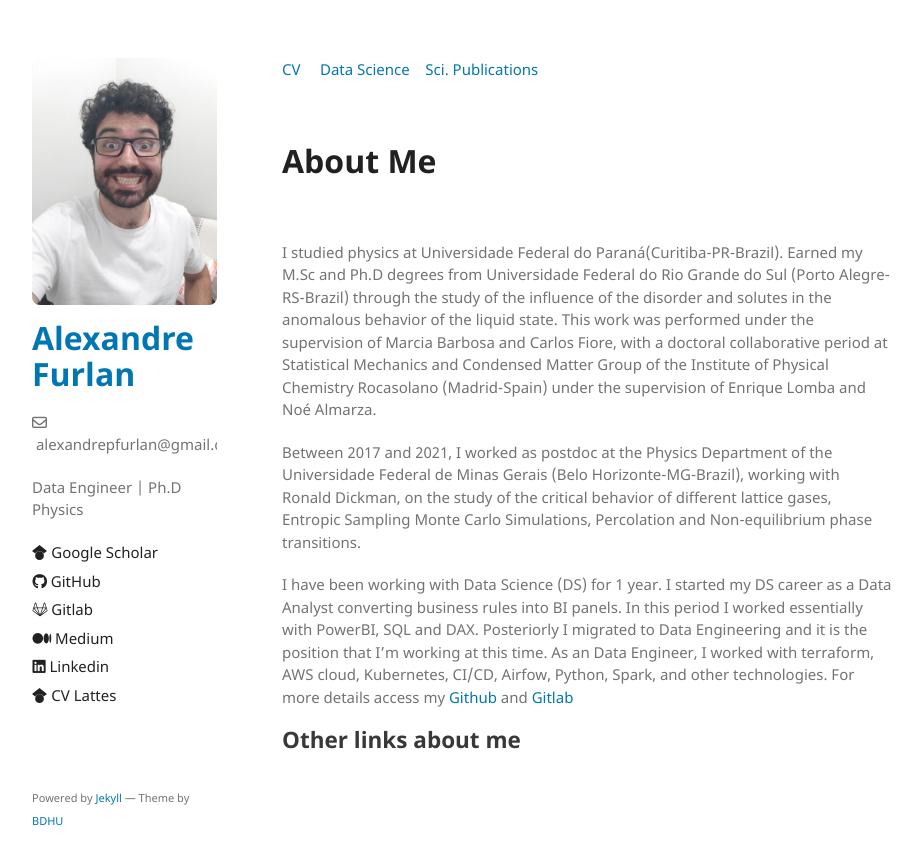
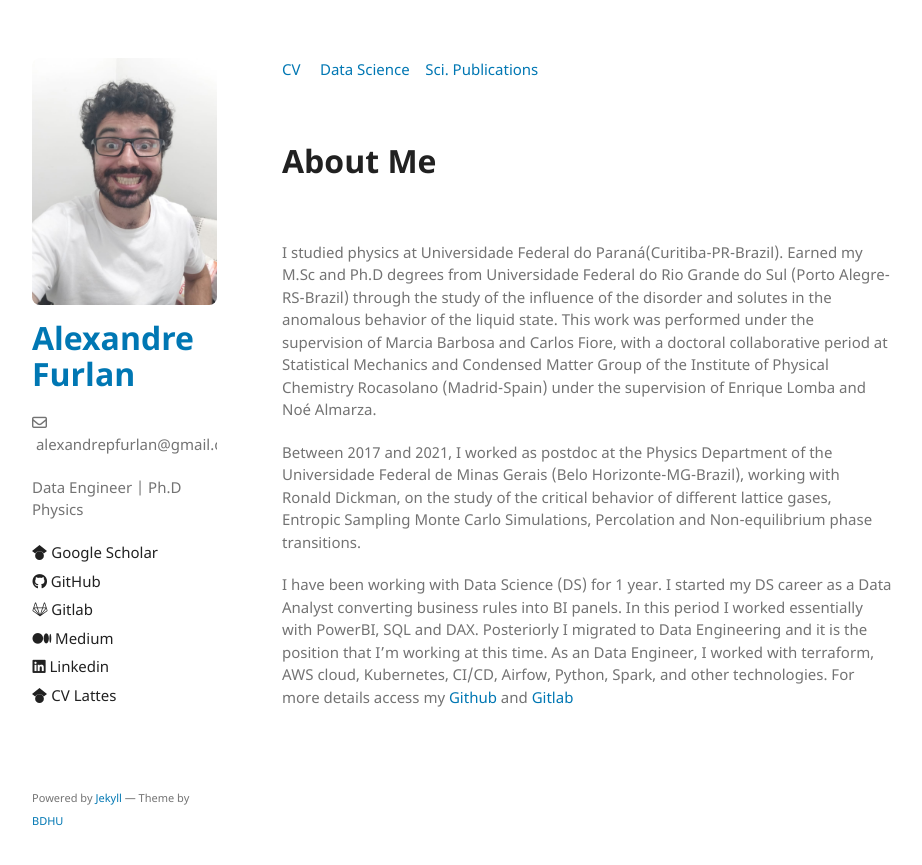
Before and after one commit to apfurlan/apfurlan.github.io, a Jekyll site: the page built from index.md, in a window 1280 px wide. Shown: the top 865 px of the page, without its empty margins (178-1100 px from the left). Built offline with Jekyll 4.4.1, drawn with Linux system fonts in a browser that asks for light colours.

Commit message:
init commit

```diff
--- a/index.md
+++ b/index.md
@@ -36,7 +36,7 @@ For more details access my [Github](https://github.com/apfurlan)
 and [Gitlab](https://gitlab.com/apfurlan)
 
 
-## Other links about me
+
 
 
 
```
